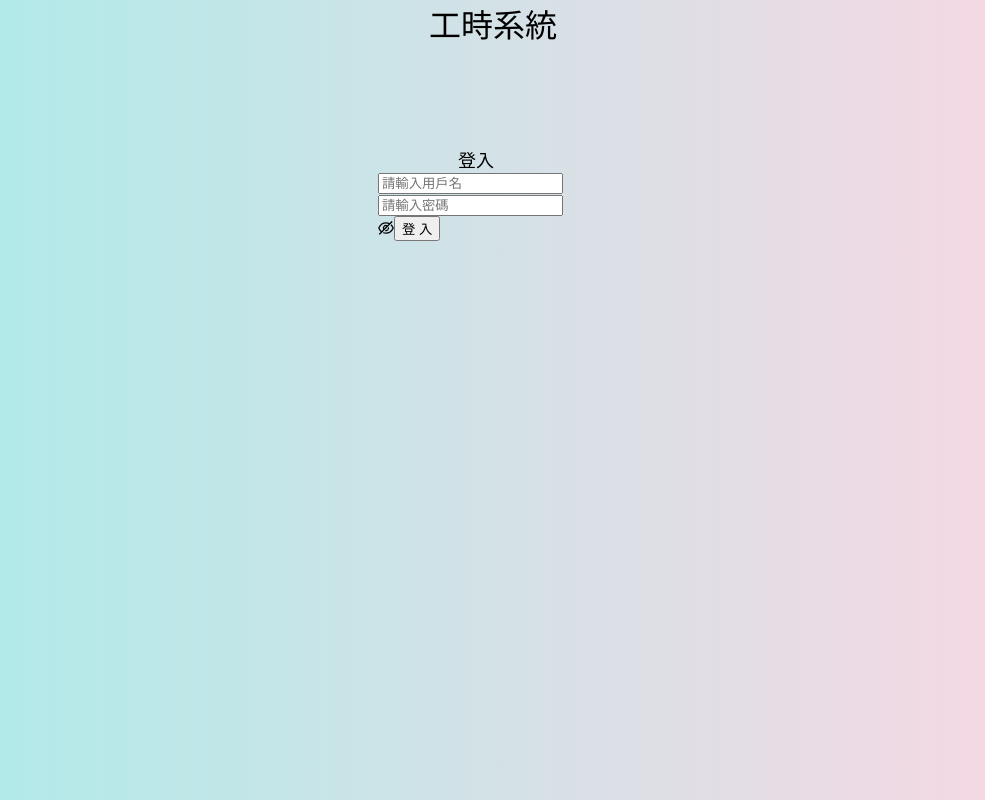
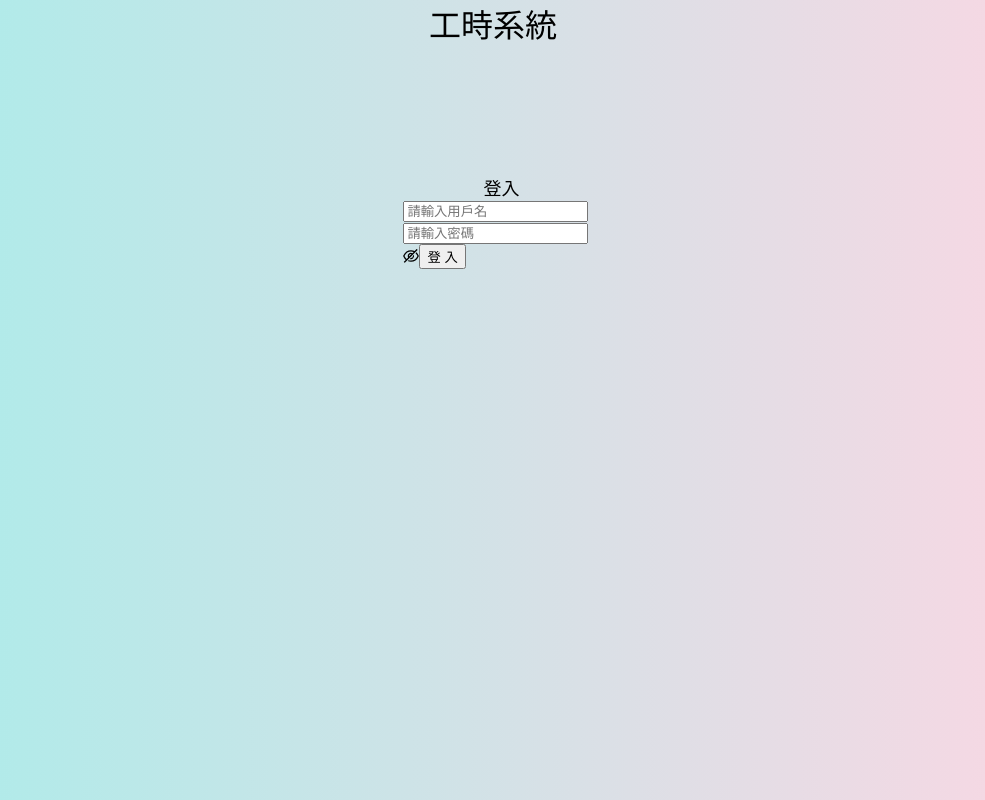
Before and after one commit to LawrenceLizhilin/webClassProject, a React (Create React App) app in the folder frontend/: page / in a window 1280 px wide. Shown: the whole page, without its empty margins (147-1132 px from the left). Built offline with nearby package versions, Linux system fonts and the light colour scheme.

Commit message:
add oncancel

```diff
--- a/frontend/src/LandPage.css
+++ b/frontend/src/LandPage.css
@@ -14,8 +14,8 @@
 }
 
 .LandPlace {
-    margin-left: 525px;
-    margin-top: 100px;
+    margin-left: 43%;
+    margin-top: 10%;
 
 }
 
--- a/frontend/src/Timetable.js
+++ b/frontend/src/Timetable.js
@@ -36,6 +36,8 @@ export default function Timetable() {
     let [absenceVisible, setAbsenceVisible] = useState(false);
     let [selectPattern, setSelectPattern] = useState("");
     let [chooseSingleDay, setChooseSingleDay] = useState(moment());
+
+
 
     function mGetDate(tempDate) {
         let year = moment(tempDate).toDate().getFullYear();
@@ -99,7 +101,9 @@ export default function Timetable() {
                             setCardVisible(false);
                             message.info("打卡成功!");
                         }}>確認打卡</Button>
-                    ]}>
+                    ]}onCancel={function(){
+                        setCardVisible(false);
+                    }}>
                         <span>今天是</span><span>{moment().format("YYYY-MM-DD")}</span>
                         <div>是否確認打卡上班?</div>
                     </Modal>
@@ -111,7 +115,9 @@ export default function Timetable() {
                             setAbsenceVisible(false);
                             message.info("成功發送申請!");
                         }}>發送申請</Button>
-                    ]}>
+                    ]}onCancel={function(){
+                        setAbsenceVisible(false);
+                    }}>
                         <Select className="selectPattern" placeholder="選擇休假模式" onSelect={function (value) {
                             setSelectPattern(value);
                         }}>
```
Also changed, not shown: 1 other file (tests, documents, lock files or other folders).
